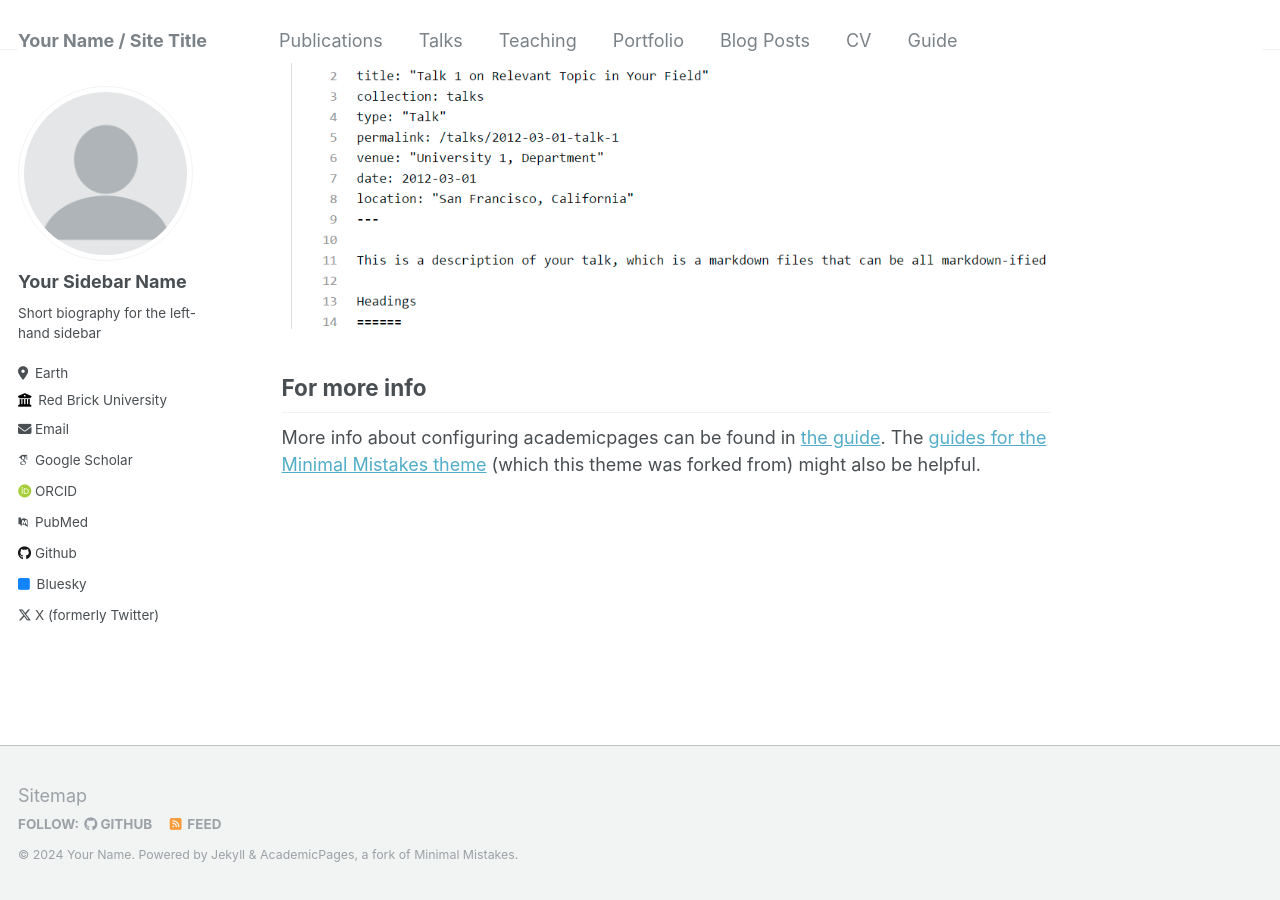
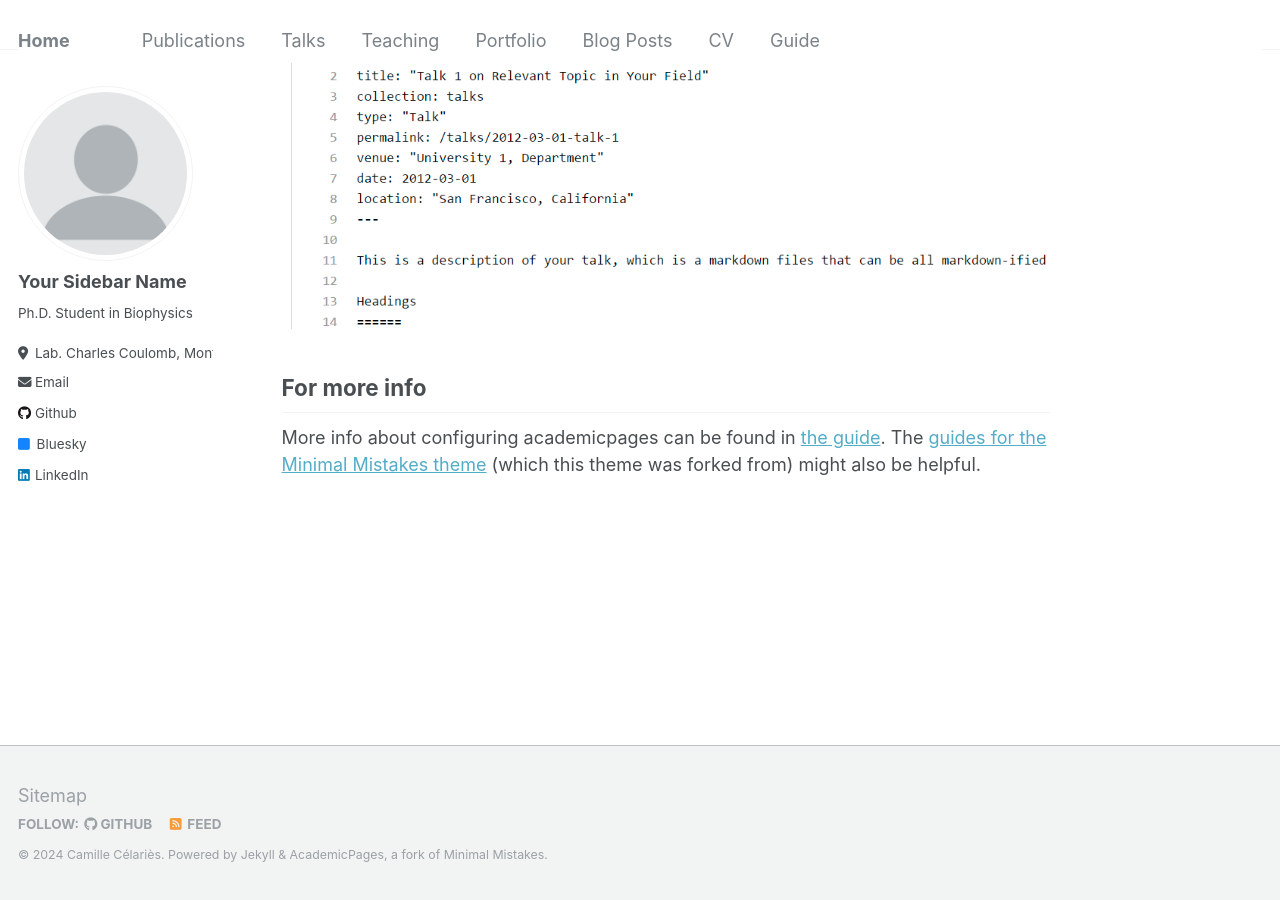
Before and after one commit to camillecelaries/camillecelaries.github.io, a Jekyll site: the page built from _pages/about.md, in a window 1280 px wide and 900 px high, scrolled down 2640 px. Built offline with Jekyll 4.4.1, drawn with Linux system fonts in a browser that asks for light colours; some web fonts are replaced.

Commit message:
Update _config.yml

```diff
--- a/_config.yml
+++ b/_config.yml
@@ -8,13 +8,13 @@
 
 # Basic Site Settings
 locale                   : "en-US"
-title                    : "Your Name / Site Title"
+title                    : "Home"
 title_separator          : "-"
-name                     : &name "Your Name"
-description              : &description "personal description"
-url                      : https://academicpages.github.io # the base hostname & protocol for your site e.g. "https://mmistakes.github.io"
+name                     : &name "Camille Célariès"
+description              : &description "Ph.D. Student in Biophysics"
+url                      : https://camillecelaries.github.io # the base hostname & protocol for your site e.g. "https://mmistakes.github.io"
 baseurl                  : "" # the subpath of your site, e.g. "/blog"
-repository               : "academicpages/academicpages.github.io"
+repository               : "camillecelaries/camillecelaries.github.io"
 
 # Site Author - The following control what appear as part of the author content on the side bar.
 #               If a field is blank the icon and link will not appear, otherwise it will be shown.
@@ -24,25 +24,25 @@ author:
   avatar           : "profile.png"
   name             : "Your Sidebar Name"
   pronouns         : # example: "she/her"
-  bio              : "Short biography for the left-hand sidebar"
-  location         : "Earth"
-  employer         : "Red Brick University"
+  bio              : "Ph.D. Student in Biophysics"
+  location         : "Lab. Charles Coulomb, Montpellier"
+  employer         : #""
   uri              : # URL
-  email            : "none@example.org"
+  email            : "celariesc@gmail.com"
 
   # Academic websites
   arxiv            : # URL - Update with the correct link to your profile
-  googlescholar    : "https://scholar.google.com/citations?user=PS_CX0AAAAAJ"
+  googlescholar    : #"https://scholar.google.com/citations?user=PS_CX0AAAAAJ"
   impactstory      : # URL
-  orcid            : "http://orcid.org/yourorcidurl"
-  pubmed           : "https://www.ncbi.nlm.nih.gov/pubmed/?term=john+snow"
+  orcid            : #"http://orcid.org/yourorcidurl"
+  pubmed           : #"https://www.ncbi.nlm.nih.gov/pubmed/?term=john+snow"
   researchgate     : # URL
 
   # Repositories and software development
   bitbucket        : # Username - Update with your username on the site
   codepen          : # Username
   dribbble         : # Username
-  github           : "academicpages"
+  github           : "camillecelaries"
   kaggle           : # Username
   stackoverflow    : # User number or user number and name (i.e., use "1" or "1/jeff-atwood")
 
@@ -56,7 +56,7 @@ author:
   keybase          : # Username
   instagram        : # Username
   lastfm           : # Username
-  linkedin         : # Username
+  linkedin         : "camillecelaries" # Username
   mastodon         : # URL
   medium           : # URL
   pinterest        : # Username
@@ -64,7 +64,7 @@ author:
   steam            : # Username
   telegram         : # URL
   tumblr           : # Username
-  twitter          : "UniofOxford"  # Replace this with your X / Twitter handle
+  twitter          : #"UniofOxford"  # Replace this with your X / Twitter handle
   vine             : # Username
   weibo            : # Username
   wikipedia        : # Username
```
